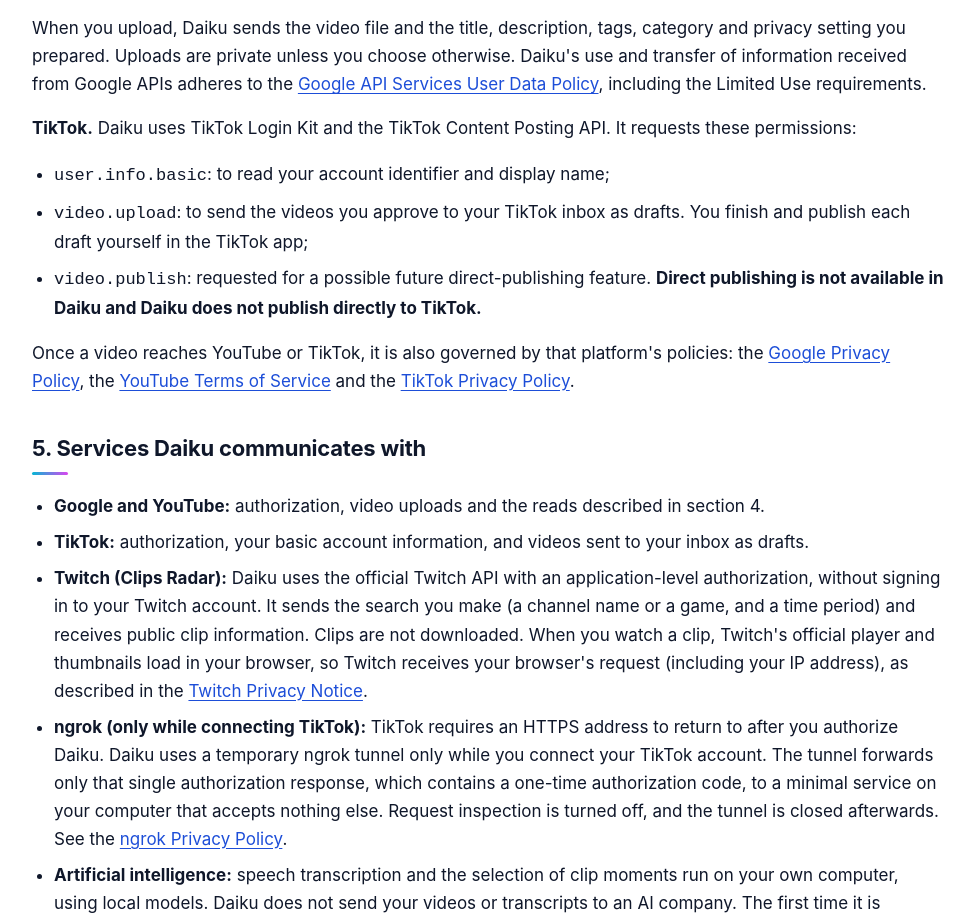
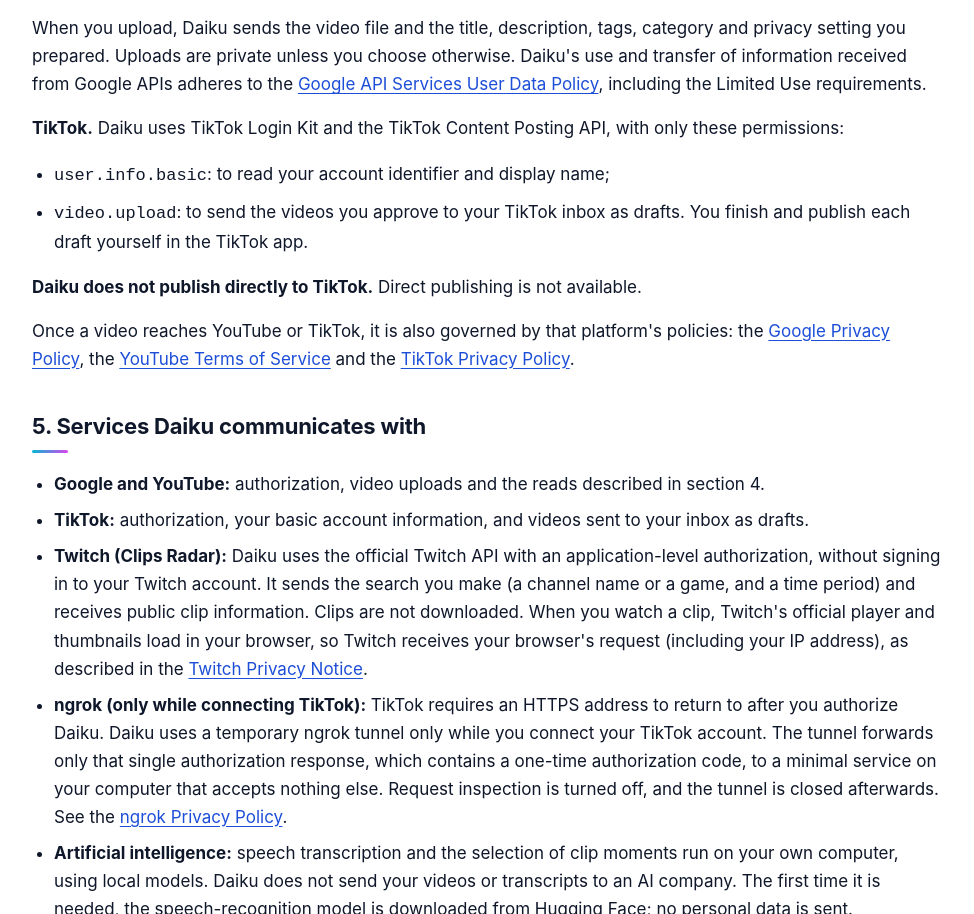
Before and after one commit to jaimegarciardgz-art/daiku-site, a plain HTML site: page privacy/index.html in a window 1280 px wide. Shown: the part 2017-2931 px from the top of the page, without its empty margins (152-1126 px from the left). Drawn offline with Linux system fonts and the light colour scheme.

Commit message:
Privacy Policy: list only the TikTok permissions in use (user.info.basic, video.upload)
Direct publishing (video.publish) is not implemented, so it is no longer
listed; the policy keeps stating that Daiku does not publish directly to TikTok.

```diff
--- a/privacy/index.html
+++ b/privacy/index.html
@@ -64,12 +64,12 @@
         <li><code>youtube.readonly</code>: to read your channel's ID and name when you connect, and the status of the videos Daiku uploaded.</li>
       </ul>
       <p>When you upload, Daiku sends the video file and the title, description, tags, category and privacy setting you prepared. Uploads are private unless you choose otherwise. Daiku's use and transfer of information received from Google APIs adheres to the <a href="https://developers.google.com/terms/api-services-user-data-policy">Google API Services User Data Policy</a>, including the Limited Use requirements.</p>
-      <p><strong>TikTok.</strong> Daiku uses TikTok Login Kit and the TikTok Content Posting API. It requests these permissions:</p>
+      <p><strong>TikTok.</strong> Daiku uses TikTok Login Kit and the TikTok Content Posting API, with only these permissions:</p>
       <ul>
         <li><code>user.info.basic</code>: to read your account identifier and display name;</li>
-        <li><code>video.upload</code>: to send the videos you approve to your TikTok inbox as drafts. You finish and publish each draft yourself in the TikTok app;</li>
-        <li><code>video.publish</code>: requested for a possible future direct-publishing feature. <strong>Direct publishing is not available in Daiku and Daiku does not publish directly to TikTok.</strong></li>
+        <li><code>video.upload</code>: to send the videos you approve to your TikTok inbox as drafts. You finish and publish each draft yourself in the TikTok app.</li>
       </ul>
+      <p><strong>Daiku does not publish directly to TikTok.</strong> Direct publishing is not available.</p>
       <p>Once a video reaches YouTube or TikTok, it is also governed by that platform's policies: the <a href="https://policies.google.com/privacy">Google Privacy Policy</a>, the <a href="https://www.youtube.com/t/terms">YouTube Terms of Service</a> and the <a href="https://www.tiktok.com/legal/privacy-policy">TikTok Privacy Policy</a>.</p>
 
       <h2>5. Services Daiku communicates with</h2>
```
